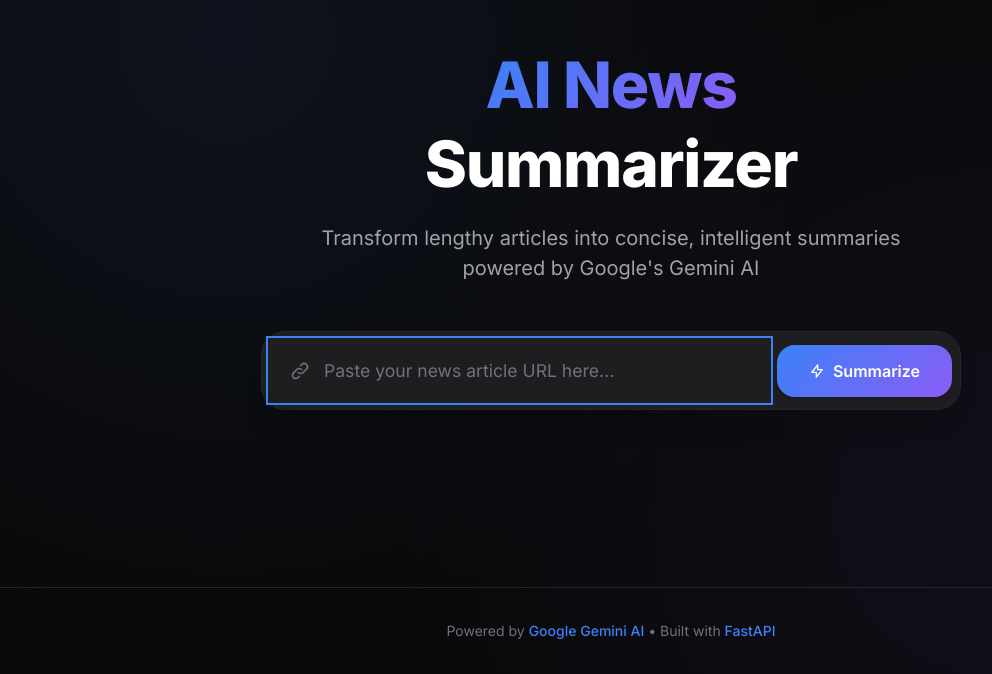
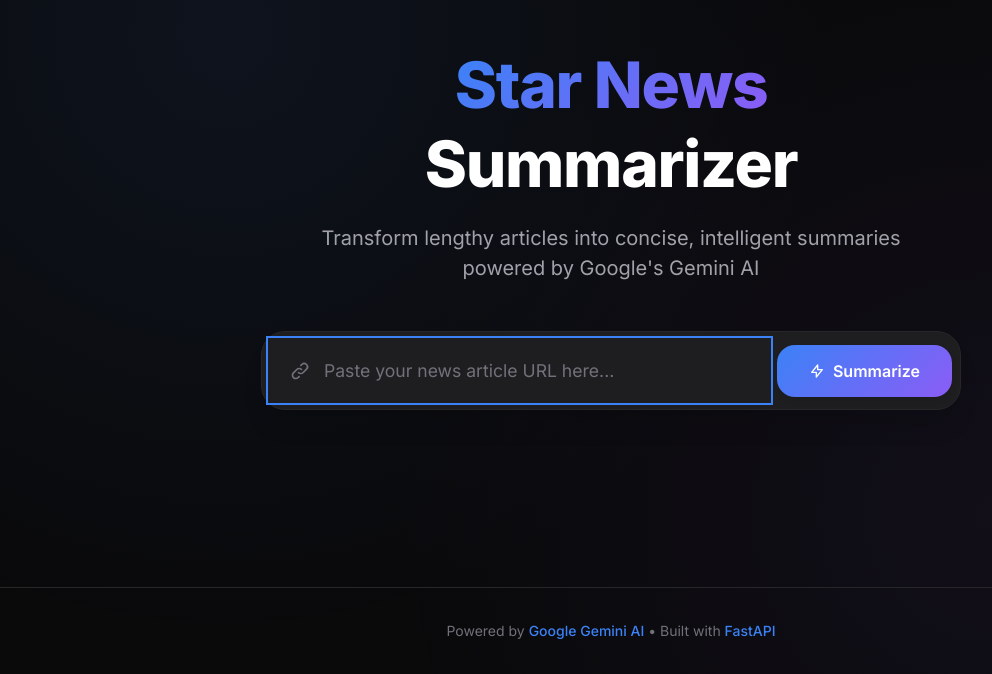
Before and after one commit to Vanaraj10/Ai-News-summary, a plain HTML site: page static/index.html in a window 1280 px wide. Shown: the part 126-800 px from the top of the page, without its empty margins (29-1021 px from the left). Drawn offline with Linux system fonts and the light colour scheme.

Commit message:
Update project title and dependencies in requirements

```diff
--- a/static/index.html
+++ b/static/index.html
@@ -3,7 +3,7 @@
 <head>
     <meta charset="UTF-8">
     <meta name="viewport" content="width=device-width, initial-scale=1.0">
-    <title>AI News Summarizer</title>
+    <title>Star News Summarizer</title>
     <link rel="stylesheet" href="/static/styles.css">
     <link href="https://fonts.googleapis.com/css2?family=Inter:wght@300;400;500;600;700;800&display=swap" rel="stylesheet">
 </head>
@@ -14,7 +14,7 @@
             <div class="hero-content">
                 <div class="hero-header">
                     <h1 class="hero-title">
-                        <span class="gradient-text">AI News</span>
+                        <span class="gradient-text">Star News</span>
                         <span class="hero-subtitle">Summarizer</span>
                     </h1>
                     <p class="hero-description">
```
Also changed, not shown: requirements.txt.
